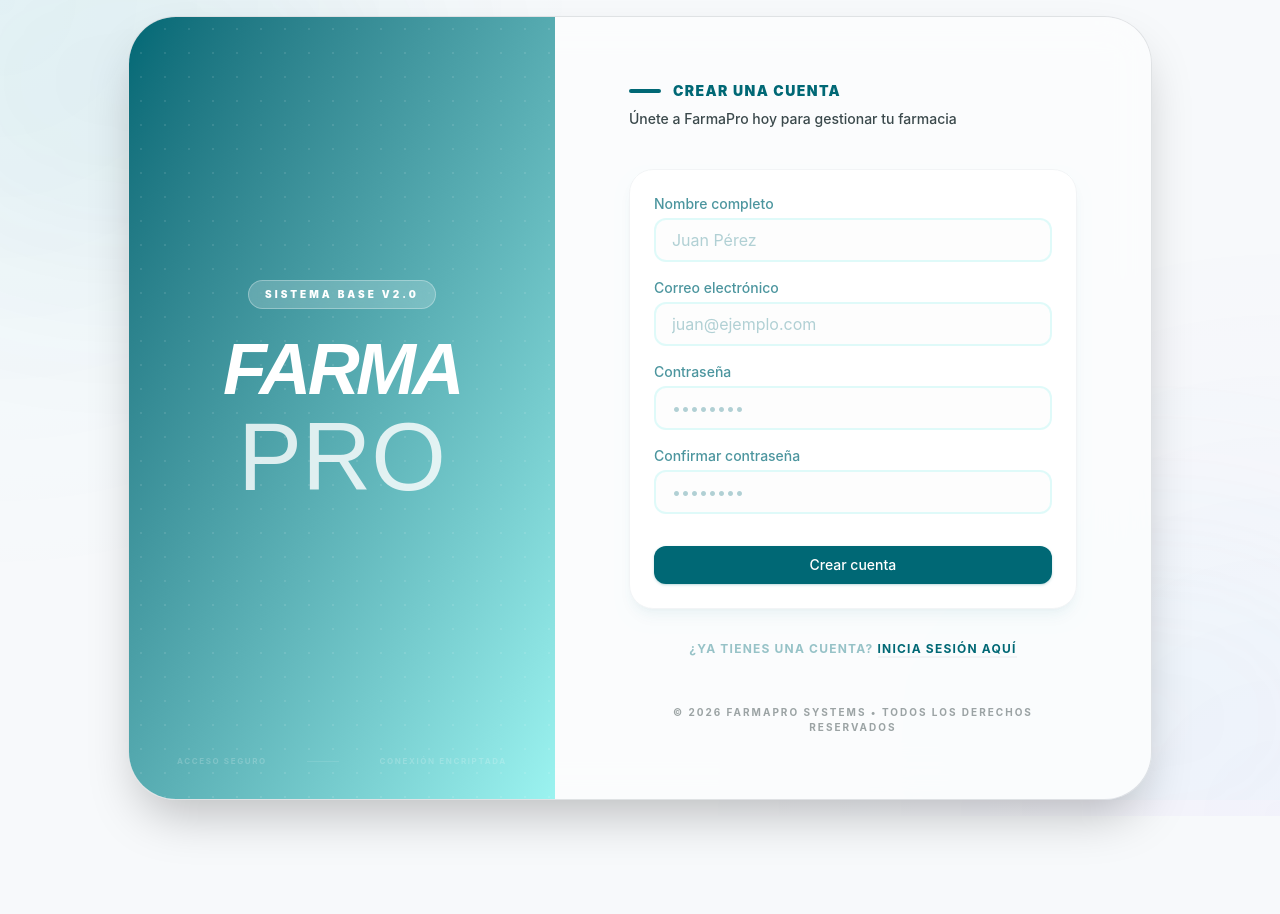
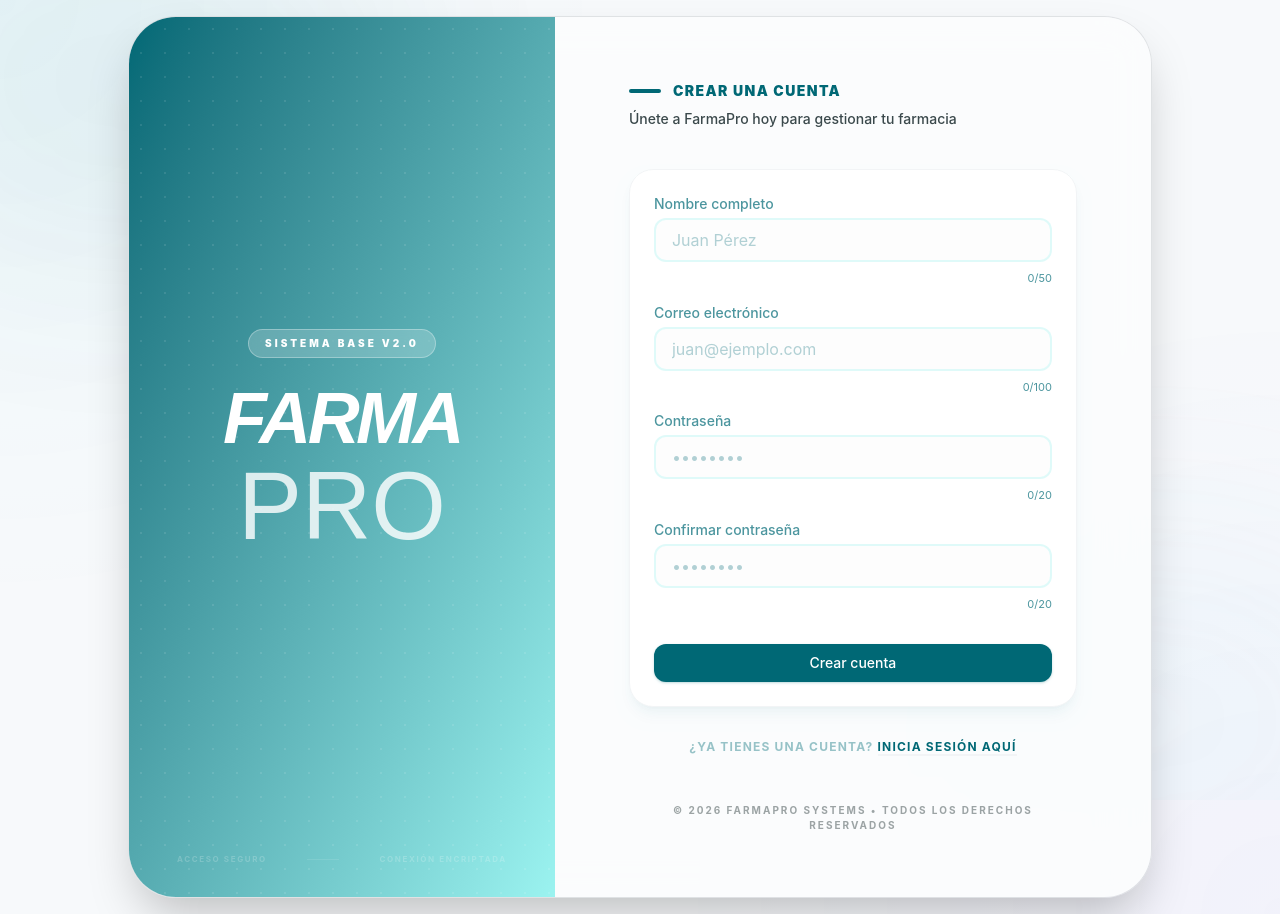
Before and after one commit to IBARGU3N/farmaProFront, a React (Vite) app: page /register in a window 1280 px wide. Before the commit the page ends 816 px from the top, so only its background shows below. Built offline with nearby package versions, Linux system fonts and the light colour scheme.

Commit message:
fix: corregir TextInput y formularios auth

```diff
--- a/src/components/ui/TextInput.jsx
+++ b/src/components/ui/TextInput.jsx
@@ -141,12 +141,12 @@ export const TextInput = forwardRef(({
           </div>
         )}
         {error && (
-          <motion.p
-            initial={{ opacity: 0, y: -10 }}
-            animate={{ opacity: 1, y: 0 }}
-            transition={{ duration: 0.3 }}
-            className="mt-1.5 text-xs font-semibold text-red-500 flex items-center"
-          >
+            <motion.p
+              initial={{ opacity: 0, y: -10 }}
+              animate={{ opacity: 1, y: 0 }}
+              transition={{ duration: 0.3 }}
+              className="mt-1.5 text-xs font-semibold text-error flex items-center"
+            >
             <svg className="w-3.5 h-3.5 mr-1" fill="none" viewBox="0 0 24 24" stroke="currentColor" strokeWidth={2}>
               <path strokeLinecap="round" strokeLinejoin="round" d="M12 9v2m0 4h.01m-6.938 4h13.856c1.54 0 2.502-1.667 1.732-3L13.732 4c-.77-1.333-2.694-1.333-3.464 0L3.34 16c-.77 1.333.192 3 1.732 3z" />
             </svg>
--- a/src/features/auth/components/LoginForm.jsx
+++ b/src/features/auth/components/LoginForm.jsx
@@ -23,8 +23,13 @@ const LoginForm = ({ onSubmit, register, errors, isLoading }) => {
              label="Correo electrónico"
              type="email"
              placeholder="correo@ejemplo.com"
+             maxLength={100}
              {...register('email', {
                required: 'El correo electrónico es obligatorio',
+               maxLength: {
+                 value: 100,
+                 message: 'El correo electrónico no puede exceder 100 caracteres'
+               },
                pattern: {
                  value: /^\S+@\S+\.\S+$/,
                  message: 'El correo electrónico debe tener un formato válido'
@@ -36,11 +41,16 @@ const LoginForm = ({ onSubmit, register, errors, isLoading }) => {
              label="Contraseña"
              type="password"
              placeholder="••••••••"
+             maxLength={20}
              {...register('password', {
                required: 'La contraseña es obligatoria',
                minLength: {
                  value: 8,
                  message: 'La contraseña debe tener al menos 8 caracteres'
+               },
+               maxLength: {
+                 value: 20,
+                 message: 'La contraseña no puede exceder 20 caracteres'
                }
              })}
              error={errors?.password?.message}
--- a/src/features/auth/components/LoginFormSmart.jsx
+++ b/src/features/auth/components/LoginFormSmart.jsx
@@ -1,4 +1,4 @@
-import React from 'react';
+import React, { useEffect } from 'react';
 import { useForm } from 'react-hook-form';
 import { useMutation, useQueryClient } from '@tanstack/react-query';
 import { useNavigate, Link } from 'react-router-dom';
@@ -17,6 +17,7 @@ export const LoginFormSmart = () => {
     register,
     handleSubmit,
     setError,
+    reset,
     formState: { errors },
   } = useForm({
     mode: 'onChange',
@@ -25,6 +26,17 @@ export const LoginFormSmart = () => {
       password: '',
     },
   });
+
+  useEffect(() => {
+    const handleKeyDown = (event) => {
+      if (event.key === 'Escape') {
+        reset();
+      }
+    };
+
+    window.addEventListener('keydown', handleKeyDown);
+    return () => window.removeEventListener('keydown', handleKeyDown);
+  }, [reset]);
 
   const { mutate: login, isLoading } = useMutation({
     mutationFn: authService.login,
--- a/src/features/auth/components/RegisterForm.jsx
+++ b/src/features/auth/components/RegisterForm.jsx
@@ -23,8 +23,14 @@ const RegisterForm = ({ onSubmit, register, watch, errors, isLoading }) => {
              label="Nombre completo"
              type="text"
              placeholder="Juan Pérez"
+             maxLength={50}
+             allowedChars={/^[a-zA-ZáéíóúÁÉÍÓÚñÑüÜ\s]+$/}
              {...register('name', {
                required: 'El nombre es obligatorio',
+               maxLength: {
+                 value: 50,
+                 message: 'El nombre no puede exceder 50 caracteres'
+               },
                minLength: {
                  value: 2,
                  message: 'El nombre debe tener al menos 2 caracteres'
@@ -41,8 +47,13 @@ const RegisterForm = ({ onSubmit, register, watch, errors, isLoading }) => {
              label="Correo electrónico"
              type="email"
              placeholder="juan@ejemplo.com"
+             maxLength={100}
              {...register('email', {
                required: 'El correo electrónico es obligatorio',
+               maxLength: {
+                 value: 100,
+                 message: 'El correo electrónico no puede exceder 100 caracteres'
+               },
                pattern: {
                  value: /^\S+@\S+\.\S+$/,
                  message: 'El correo electrónico debe tener un formato válido'
@@ -55,11 +66,16 @@ const RegisterForm = ({ onSubmit, register, watch, errors, isLoading }) => {
              label="Contraseña"
              type="password"
              placeholder="••••••••"
+             maxLength={20}
              {...register('password', {
                required: 'La contraseña es obligatoria',
                minLength: {
                  value: 8,
                  message: 'La contraseña debe tener al menos 8 caracteres'
+               },
+               maxLength: {
+                 value: 20,
+                 message: 'La contraseña no puede exceder 20 caracteres'
                }
              })}
              error={errors?.password?.message}
@@ -69,8 +85,13 @@ const RegisterForm = ({ onSubmit, register, watch, errors, isLoading }) => {
              label="Confirmar contraseña"
              type="password"
              placeholder="••••••••"
+             maxLength={20}
              {...register('password_confirmation', {
                required: 'Por favor confirme su contraseña',
+               maxLength: {
+                 value: 20,
+                 message: 'La contraseña no puede exceder 20 caracteres'
+               },
                validate: (value) => value === watch('password') || 'Las contraseñas no coinciden'
              })}
              error={errors?.password_confirmation?.message}
--- a/src/features/auth/components/RegisterFormSmart.jsx
+++ b/src/features/auth/components/RegisterFormSmart.jsx
@@ -1,4 +1,4 @@
-import React from 'react';
+import React, { useEffect } from 'react';
 import { useForm } from 'react-hook-form';
 import { useMutation, useQueryClient } from '@tanstack/react-query';
 import { useNavigate, Link } from 'react-router-dom';
@@ -18,6 +18,7 @@ export const RegisterFormSmart = () => {
     handleSubmit,
     watch,
     setError,
+    reset,
     formState: { errors },
   } = useForm({
     mode: 'onChange',
@@ -28,6 +29,17 @@ export const RegisterFormSmart = () => {
       password_confirmation: '',
     },
   });
+
+  useEffect(() => {
+    const handleKeyDown = (event) => {
+      if (event.key === 'Escape') {
+        reset();
+      }
+    };
+
+    window.addEventListener('keydown', handleKeyDown);
+    return () => window.removeEventListener('keydown', handleKeyDown);
+  }, [reset]);
 
   const { mutate: registerUser, isLoading } = useMutation({
     mutationFn: authService.register,
```
Lines whose indentation alone changed are shown as unchanged.
